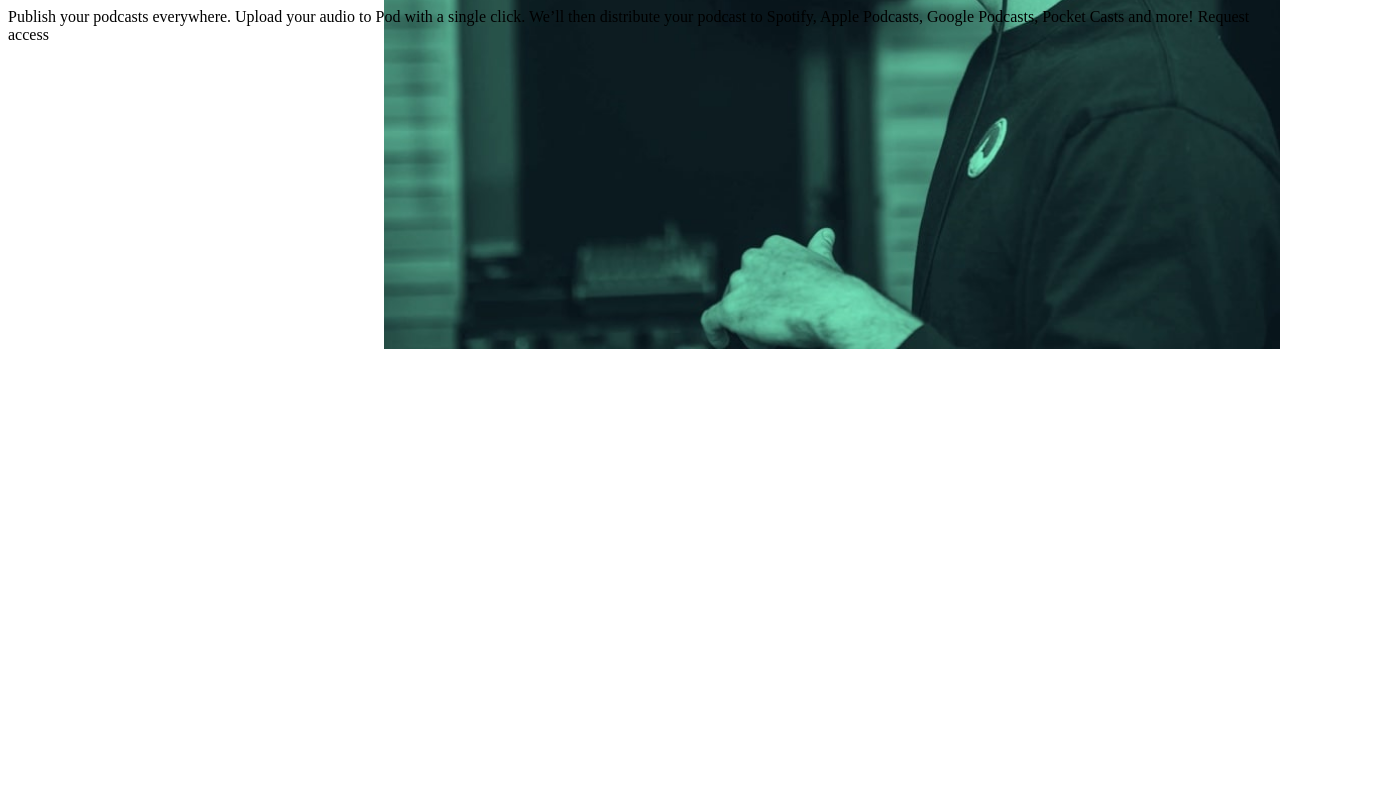
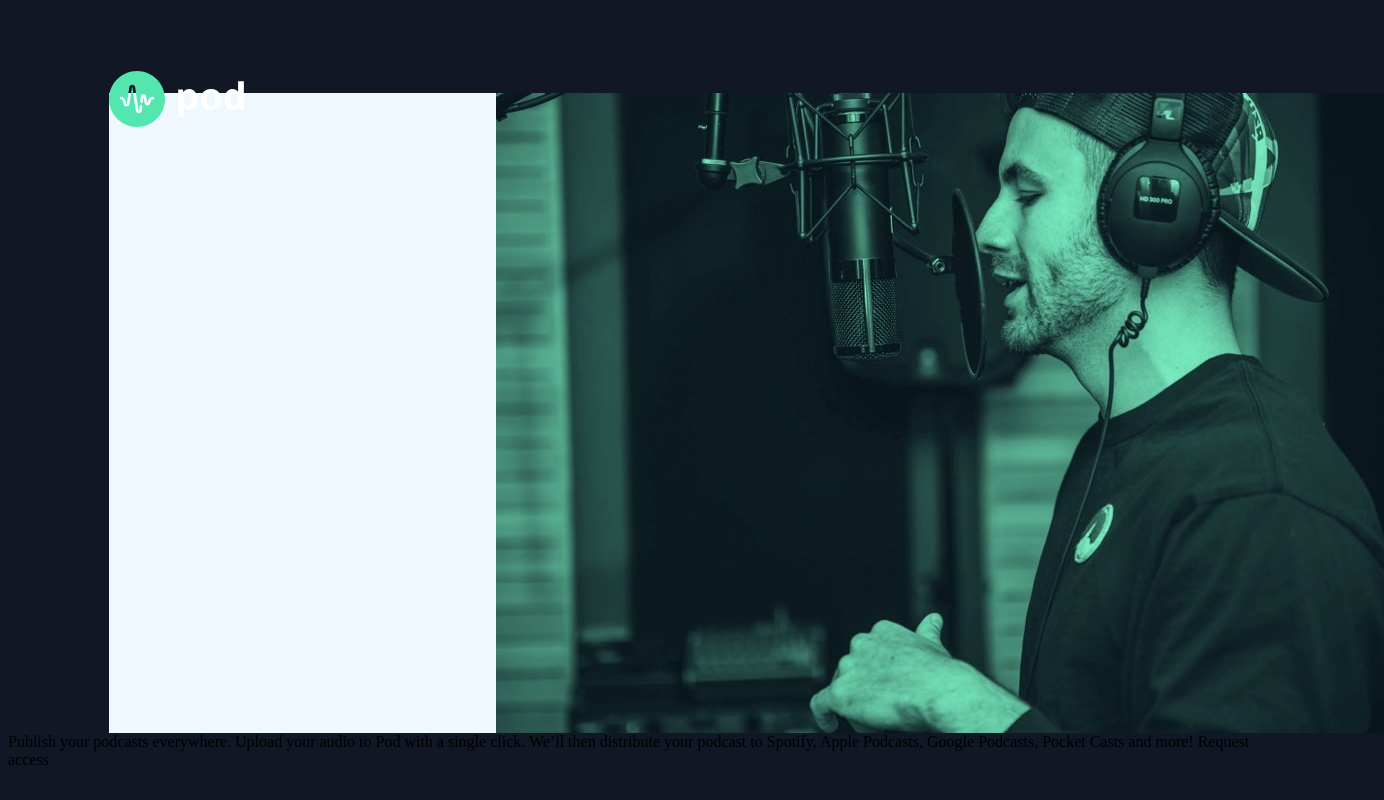
Before and after one commit to roadblock37/podRequest, a plain HTML site: page pod-request-access-landing-page/starter-code/index.html in a window 1280 px wide. Shown: the whole page, 1384 px wide, since content can reach past the window. Drawn offline with Linux system fonts and the light colour scheme.

Commit message:
positioned main content and company logo

```diff
--- a/pod-request-access-landing-page/starter-code/index.css
+++ b/pod-request-access-landing-page/starter-code/index.css
@@ -1,30 +1,45 @@
 /* media queries*/
 /* desktop screen uses desktop background image.*/
 @media screen and (min-width: 1200px) {
-    .body {
+    /* .body {
         background-image: url("./assets/desktop/image-host.jpg");
-    }
+    } */
 }
 
 /* tablet screen changes to tablet background image.*/
 @media (min-width: 768px) {
-    .body {
+    /* .body {
         background-image: url("./assets/tablet/image-host.jpg");
 
-    }
+    } */
 }
 
 /* mobile screen uses mobile background image.*/
 @media (min-width: 576px) {
-    .body{
+    /* .body{
         background-image: url("./assets/mobile/image-host.jpg");
-    }
+    } */
 }
 
+/* page body background color only*/
 .body {
+    background-color: #121725;
+}
+
+/* company logo at the top left of page*/
+.companyLogo {
+    margin-top: 5%;
+    margin-left: 8%;
+}
+
+/* section containing page content*/
+.mainBodyFlex  {
+    width: 1275px;
+    height: 640px;
+    background-color: aliceblue;
+    margin-left: 8%;
+    margin-top: -3%;
     background-image: url("./assets/desktop/image-host.jpg");
-    background-size: 70% auto;
     background-repeat: no-repeat;
-    background-position: right center;
-
+    background-position: right;
 }
--- a/pod-request-access-landing-page/starter-code/index.html
+++ b/pod-request-access-landing-page/starter-code/index.html
@@ -10,6 +10,10 @@
   <title>Frontend Mentor | Pod request access landing page</title>
 </head>
 <body class="body">
+  <img class="companyLogo" src="./assets/desktop/logo.svg" width="135px" height="56px" alt="company logo">
+  <section class="mainBodyFlex">
+
+  </section>
   Publish your podcasts everywhere.
 
   Upload your audio to Pod with a single click. We’ll then distribute your podcast to Spotify,
```
